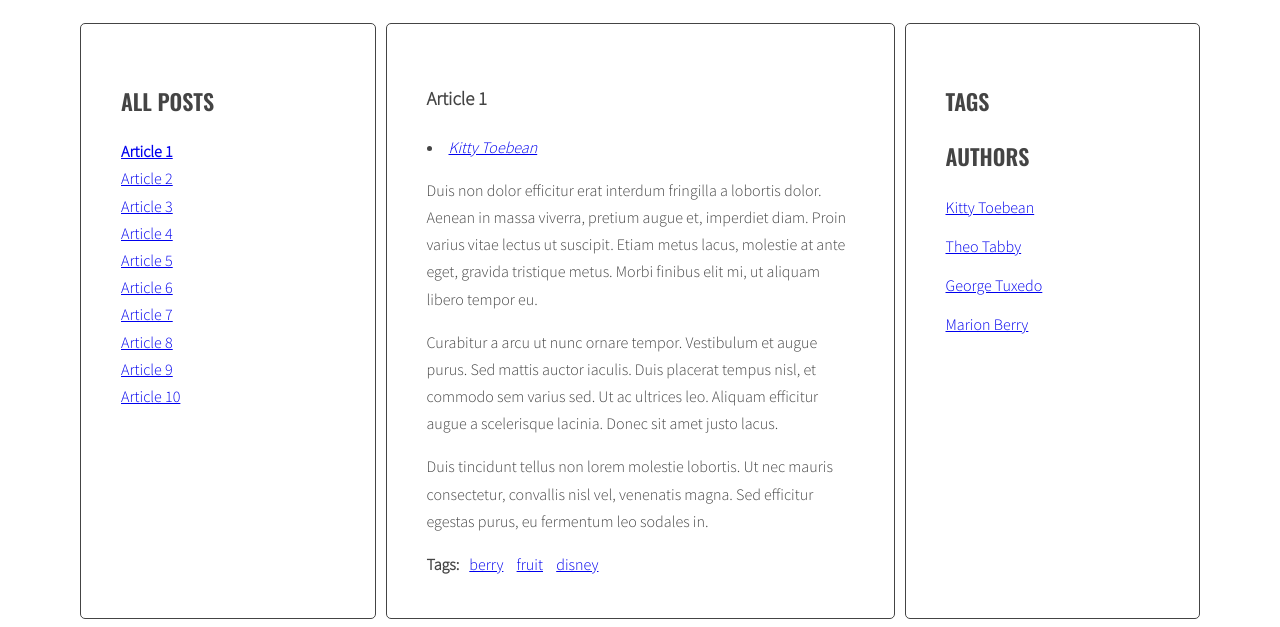
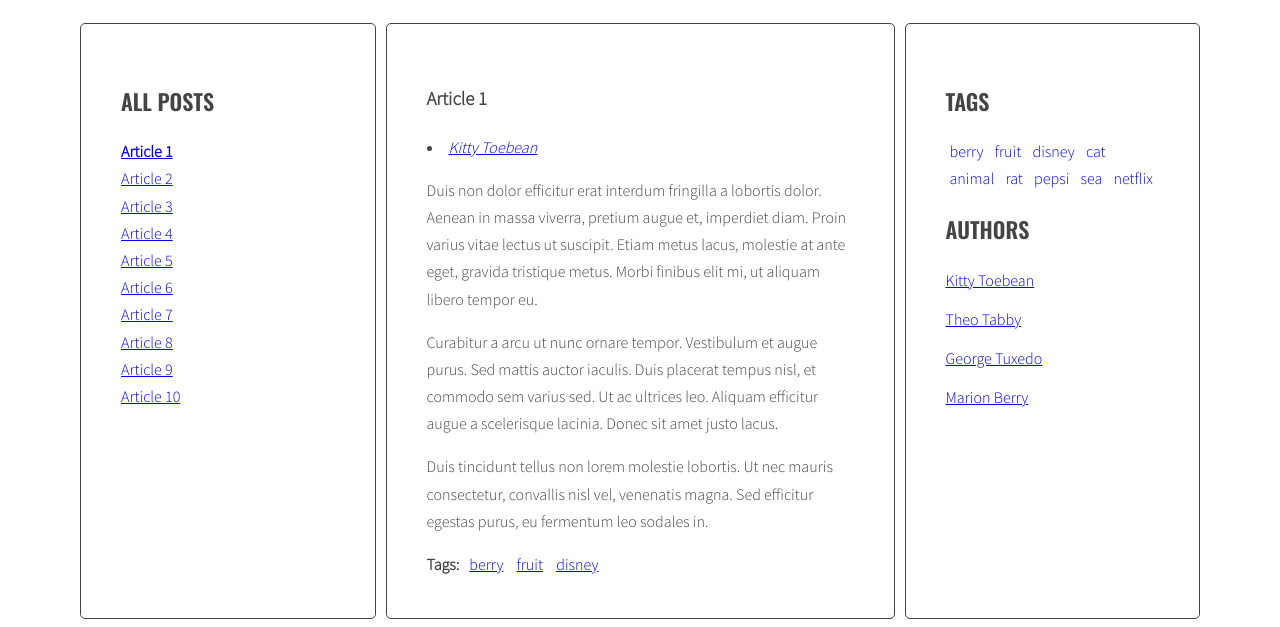
Before and after one commit to nnelaix/javascript-blog, a website: page index.html in a window 1280 px wide. Both pictures are taken after a click on the link "Article 1". Shown: the part 220-847 px from the top of the page. Drawn offline with nearby package versions, Linux system fonts and the light colour scheme; a web font is replaced by a local one.

Commit message:
Fixed 7.4

```diff
--- a/index.html
+++ b/index.html
@@ -6,7 +6,6 @@
     <link rel="stylesheet" href="https://cdnjs.cloudflare.com/ajax/libs/font-awesome/5.9.0/css/all.min.css">
     <link href="https://fonts.googleapis.com/css2?family=Cabin+Sketch&family=Raleway&display=swap" rel="stylesheet">
     <link rel="stylesheet" href="css/style.css">
-    <link rel="script" href="js/script.js"
 </head>
 <body>
     <div class="blog">
@@ -226,7 +225,7 @@
 	  </script>
 
 	  <script id="template-tag-cloud-link" type="text/x-handlebars-template">
-		{{#each tag}}
+		{{#each tags}}
 		<li><a href="#tag-{{ tag }}" class="{{ className }}"><span> {{ tag }} </span></a></li>
 		{{/each}}
 	  </script>
--- a/js/script.js
+++ b/js/script.js
@@ -63,7 +63,7 @@ const titleClickHandler = function (event) {
   clickedElement.classList.add('active');
 
   /* [DONE] remove class 'active' from all articles */
-  const activeArticles = document.querySelectorAll('.post article.active');
+  const activeArticles = document.querySelectorAll('.post.active');
   for (let activeArticle of activeArticles) {
     activeArticle.classList.remove('active');
   }
@@ -139,7 +139,7 @@ function calculateTagClass(count, params) {
   const percentage = normalizedCount / normalizedMax;
   const classNumber = Math.floor( percentage * (opt.CloudClassCount - 1) + 1);
 
-  return opt.CloudClassPrefix + classNumber;
+  return opt.cloudClassPrefix + classNumber;
 
 }
 
```
